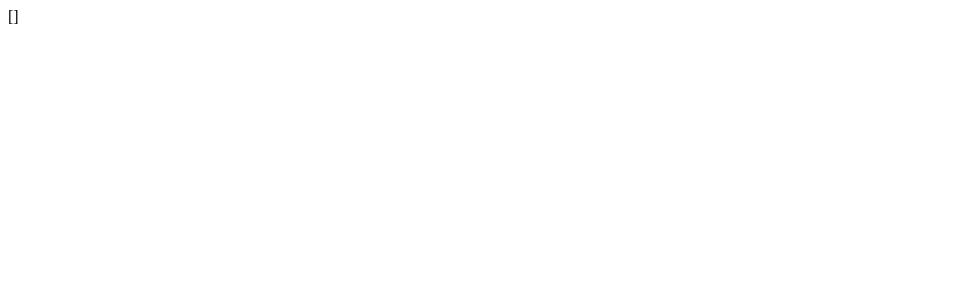
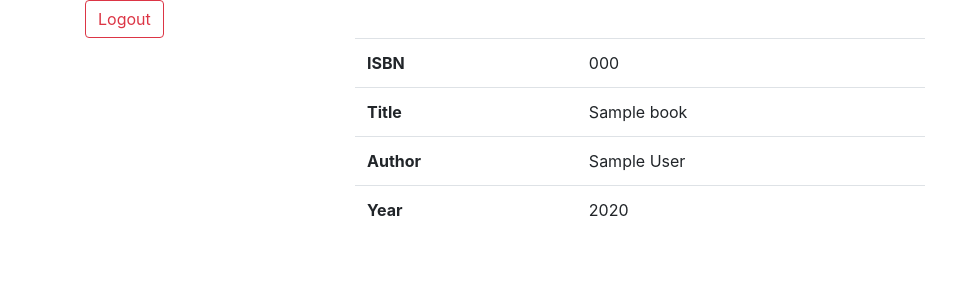
Before and after one commit to glauvus/BookReviewApp, a Flask app: a page that uses application.py in a window 1280 px wide. Before the commit the part shown is almost empty. Shown: the top 300 px of the page, without its empty margins (0-979 px from the left). Run offline with Flask 2, Linux system fonts and the light colour scheme; tables that the repository leaves empty hold one stand-in row (values such as "Sample post"); some libraries are stand-ins or nearby versions.

Commit message:
extracted a generic html layout and modified book info url

```diff
--- a/application.py
+++ b/application.py
@@ -84,7 +84,7 @@
     books = Book.query.filter(or_(Book.isbn.like("%"+textToSearch+"%"), Book.title.like("%"+textToSearch+"%"), Book.author.like("%"+textToSearch+"%"))).all()
     return json.dumps([dict(isbn=r.isbn, title=r.title, author=r.author, year=r.year) for r in books])
 
-@app.route("/books/<string:isbn>")
+@app.route("/book-<string:isbn>")
 def bookInfo(isbn):
     book = Book.query.filter_by(isbn=isbn).first()
     return render_template("book.html", book=book)
--- a/static/application.js
+++ b/static/application.js
@@ -15,7 +15,7 @@
     and call the apropriate url*/
     $("#tableBody").on('click', function(e) {
         var isbn = $(e.target).closest('tr').children(':first').text();
-        window.location.href = "/books/"+isbn
+        window.location.href = "/book-"+isbn
     });
 });
 
--- /dev/null
+++ b/templates/book.html
@@ -0,0 +1,13 @@
+{% extends "layout.html" %}
+
+{% block content %}
+<a class="btn btn-outline-danger" href="/logout">Logout</a>
+<div class="row justify-content-center align-items-center">
+    <table class="table col-6">
+        <tr><th scope="row">ISBN</th><td>{{ book.isbn }}</td></tr>
+        <tr><th scope="row">Title</th><td>{{ book.title }}</td></tr>
+        <tr><th scope="row">Author</th><td>{{ book.author }}</td></tr>
+        <tr><th scope="row">Year</th><td>{{ book.year }}</td></tr>
+    </table>
+</div>
+{% endblock %}
--- /dev/null
+++ b/templates/layout.html
@@ -0,0 +1,28 @@
+<!DOCTYPE html>
+<html lang="en">
+    <head>
+        <!-- Required meta tags -->
+        <meta charset="utf-8">
+        <meta name="viewport" content="width=device-width, initial-scale=1, shrink-to-fit=no">
+
+        <!-- Bootstrap CSS -->
+        <link rel="stylesheet" href="https://stackpath.bootstrapcdn.com/bootstrap/4.5.2/css/bootstrap.min.css" integrity="sha384-JcKb8q3iqJ61gNV9KGb8thSsNjpSL0n8PARn9HuZOnIxN0hoP+VmmDGMN5t9UJ0Z" crossorigin="anonymous">
+        <link rel="stylesheet" href="https://stackpath.bootstrapcdn.com/font-awesome/4.7.0/css/font-awesome.min.css" integrity="sha384-wvfXpqpZZVQGK6TAh5PVlGOfQNHSoD2xbE+QkPxCAFlNEevoEH3Sl0sibVcOQVnN" crossorigin="anonymous">
+
+        <!-- Bootstrap Js -->
+        <script src="https://code.jquery.com/jquery-3.5.1.min.js" integrity="sha256-9/aliU8dGd2tb6OSsuzixeV4y/faTqgFtohetphbbj0=" crossorigin="anonymous"></script>
+        <script src="https://cdn.jsdelivr.net/npm/popper.js@1.16.1/dist/umd/popper.min.js" integrity="sha384-9/reFTGAW83EW2RDu2S0VKaIzap3H66lZH81PoYlFhbGU+6BZp6G7niu735Sk7lN" crossorigin="anonymous"></script>
+        <script src="https://stackpath.bootstrapcdn.com/bootstrap/4.5.2/js/bootstrap.min.js" integrity="sha384-B4gt1jrGC7Jh4AgTPSdUtOBvfO8shuf57BaghqFfPlYxofvL8/KUEfYiJOMMV+rV" crossorigin="anonymous"></script>
+
+        <!-- Custom Js -->
+        <script type="text/javascript" src="static/application.js"></script>
+
+        <title>Book Review App</title>
+    </head>
+    <body>
+        <div class="container">
+            {% block content %}
+            {% endblock %}
+        </div>
+    </body>
+</html>
```
Also changed, not shown: templates/index.html (+3 -24 lines), templates/main.html (+3 -24 lines).
